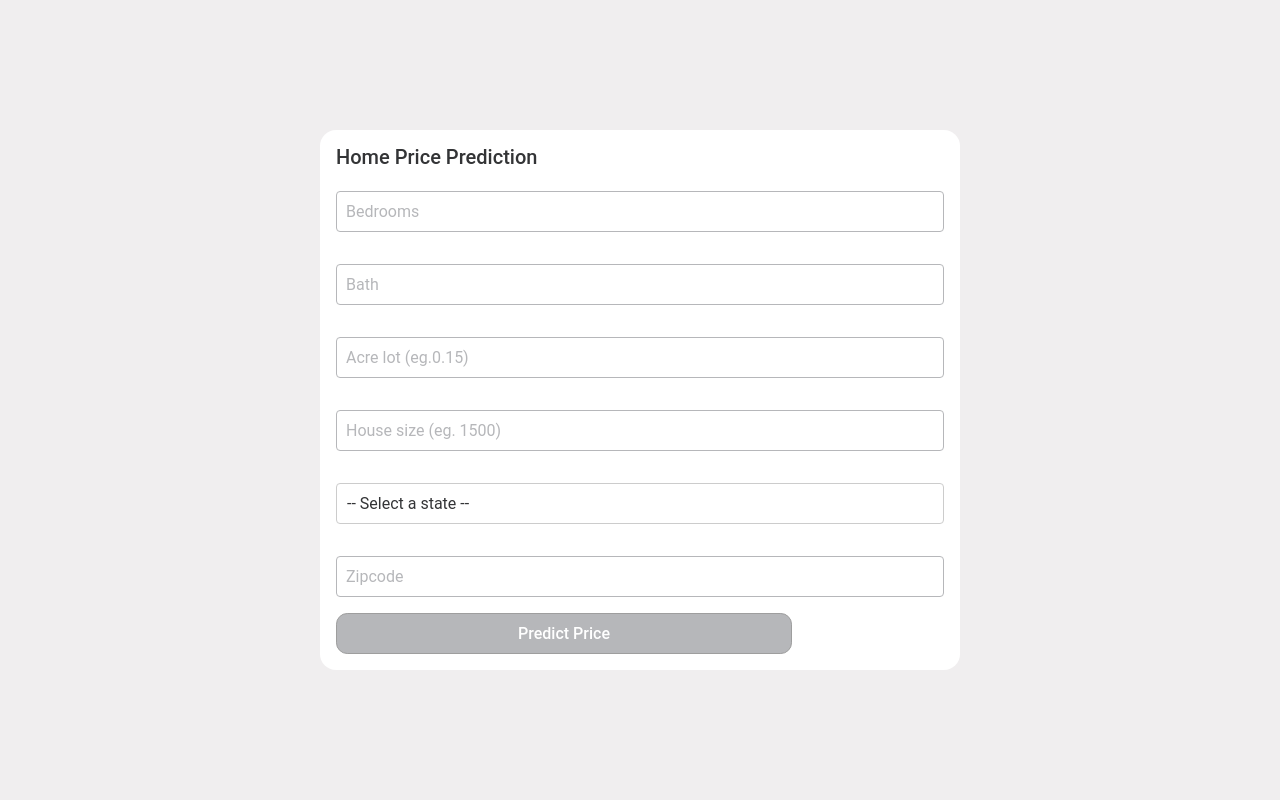
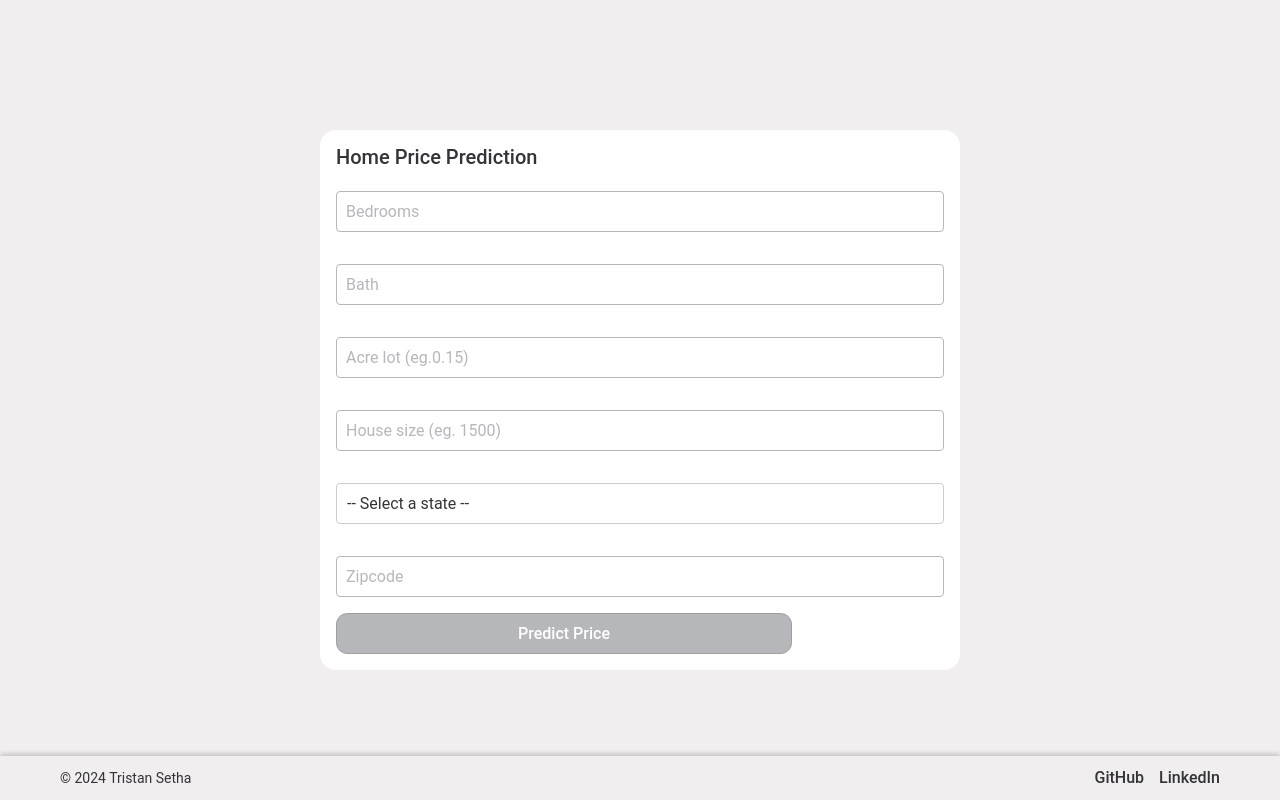
Before and after one commit to tseth4/house-price-prediction-app, a React (Vite) app in the folder frontend-react/: page / in a window 1280 px wide. Built offline with nearby package versions, Linux system fonts and the light colour scheme.

Commit message:
Footer and cleanup

```diff
--- a/frontend-react/src/App.tsx
+++ b/frontend-react/src/App.tsx
@@ -1,12 +1,14 @@
 
 import './App.css'
 import HomePricePredictionForm from '@/views/HandlePricePredictionForm/HandlePricePredictionForm';
+import Footer from '@/components/Footer/Footer';
 
 function App() {
 
   return (
     <>
       <HomePricePredictionForm/>
+      <Footer/>
     </>
   )
 }
--- a/frontend-react/src/components/Button/Button.scss
+++ b/frontend-react/src/components/Button/Button.scss
@@ -14,21 +14,19 @@
   cursor: pointer;
   outline: none;
   transition: all 0.3s ease;
-  // DESKTOP
+
   @include bp.respond-to(mobile) {
     width: 75%;
 
   }
 
   &:hover {
-    // background-color: #303f9f;
     box-shadow: 0 0 4px var(--accent-text-color);
 
   }
 
   &:focus {
-    // background-color: #3f51b5;
-    // border-color: #3f51b5;
+
     box-shadow: 0 0 4px var(--accent-text-color);
   }
 
--- /dev/null
+++ b/frontend-react/src/components/Footer/Footer.scss
@@ -0,0 +1,46 @@
+.footer {
+  position: fixed;
+  bottom: 0;
+  left: 0;
+  width: 100%;
+  background-color: var(--bg-color); // Footer background color
+  color: var(--primary-text-color); // Text color
+  text-align: center;
+  padding: 10px 0;
+  box-shadow: 0 -2px 5px rgba(0, 0, 0, 0.2);
+  z-index: 1000;
+
+  .footer-content {
+    display: flex;
+    justify-content: space-between;
+    align-items: center;
+    max-width: 1200px;
+    margin: 0 auto;
+    padding: 0 20px;
+
+    @media (max-width: 768px) {
+      flex-direction: column;
+      gap: 10px;
+    }
+  }
+
+  .footer-text {
+    font-size: 14px;
+  }
+
+  .footer-links {
+    display: flex;
+    gap: 15px;
+
+    .footer-link {
+      color: var(--primary-text-color);
+      text-decoration: none;
+      font-weight: 500;
+      transition: color 0.3s;
+
+      &:hover {
+        color: var(--accent-text-color); // Highlight color on hover
+      }
+    }
+  }
+}
--- /dev/null
+++ b/frontend-react/src/components/Footer/Footer.tsx
@@ -0,0 +1,32 @@
+import React from 'react';
+import './Footer.scss';
+
+const Footer: React.FC = () => {
+  return (
+    <footer className="footer">
+      <div className="footer-content">
+        <p className="footer-text">© 2024 Tristan Setha</p>
+        <div className="footer-links">
+          <a
+            href="https://github.com/tseth4"
+            target="_blank"
+            rel="noopener noreferrer"
+            className="footer-link"
+          >
+            GitHub
+          </a>
+          <a
+            href="https://linkedin.com/in/tristansetha"
+            target="_blank"
+            rel="noopener noreferrer"
+            className="footer-link"
+          >
+            LinkedIn
+          </a>
+        </div>
+      </div>
+    </footer>
+  );
+};
+
+export default Footer;
--- a/frontend-react/src/views/HandlePricePredictionForm/HomePrice.scss
+++ b/frontend-react/src/views/HandlePricePredictionForm/HomePrice.scss
@@ -3,13 +3,10 @@
 
 
 .home-price-container {
-  // border: 3px solid black;
   background-color: var(--container-color);
   border-radius: 1em;
   width: 90%;
   padding: 1em;
-  // margin: 0 auto;
-  // width: 100%;
   > h1 {
     margin-bottom: 0.35em;
     font-size: 1.25em;
@@ -18,7 +15,6 @@
 
 
   @include bp.respond-to(tablet) {
-    // border: 10px solid pink;
     width: 50%;
   }
 
```
